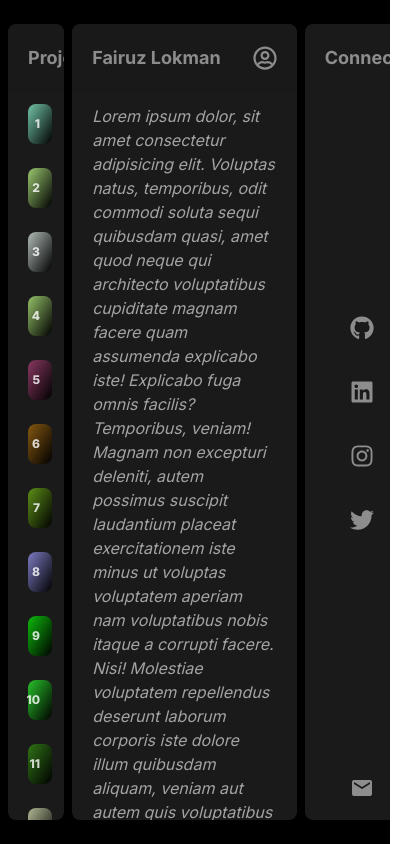
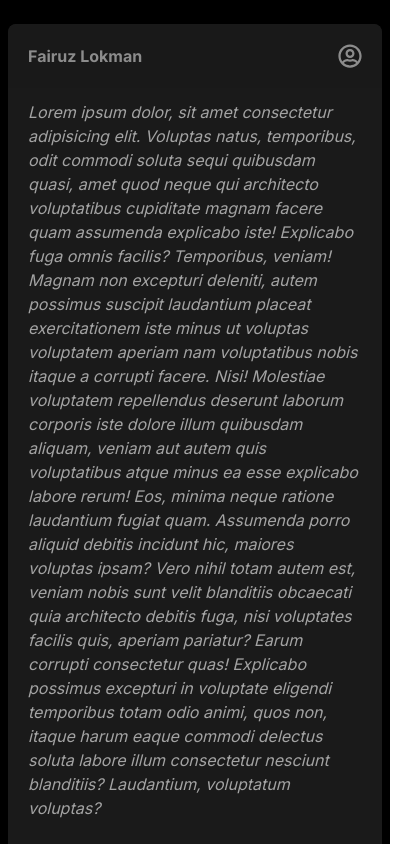
Before and after one commit to fairuzlokman/portfolio, a Next.js app: page / in a window 390 px wide. Shown: the top 844 px of the page, 419 px wide, since content can reach past the window. Built offline with nearby package versions, Linux system fonts and the light colour scheme.

Commit message:
feat: mobile responsive

```diff
--- a/src/pages/index.js
+++ b/src/pages/index.js
@@ -32,7 +32,7 @@ export default function Home() {
       const randomColor = `rgba(${Math.floor(Math.random()*255)}, ${Math.floor(Math.random()*255)}, ${Math.floor(Math.random()*255)}, 0.8)`
 
       arr.push(
-        <div key={i} className={`p-3 ${clicked ? 'w-1/4 aspect-square' : 'w-full aspect-auto'} transition-all duration-700`}>
+        <div key={i} className={`p-3 ${clicked ? 'w-1/4 aspect-square' : 'w-full aspect-[4] md:aspect-auto'} transition-all duration-700`}>
           <div
             style={{ background: `linear-gradient(to bottom right, ${randomColor}, rgba(0, 0, 0, 1))` }}
             className={`w-full h-full rounded-lg flex justify-end items-end p-3`}
@@ -51,14 +51,14 @@ export default function Home() {
       <Head>
         <title>Fairuz Lokman</title>
       </Head>
-      <div className='flex gap-2 h-screen px-2 py-6 bg-black'>
+      <div className='flex flex-col md:flex-row gap-2 md:h-screen px-2 py-6 bg-black'>
         {/* Projects and bio */}
-        <div className={`w-full h-full flex ${clicked ? 'gap-0' : 'gap-2'} rounded-lg`}>
+        <div className={`w-full h-full flex flex-col-reverse md:flex-row ${clicked ? 'gap-0' : 'gap-2'} rounded-lg`}>
           {/* Projects */}
-          <div className={`realtive ${clicked ? 'w-full' : 'w-1/5'} transition-all duration-500 h-full rounded-lg bg-white/10 overflow-y-scroll no-scrollbar`}>
-            <div className='sticky top-0 bg-[#1A1A1A] bg-opacity-95 flex justify-between items-center p-5 rounded-t-lg text-white/50 font-bold text-lg'>
+          <div className={`h-[60vh] md:h-auto relative ${clicked ? 'w-full' : 'w-full md:w-1/5'} transition-all duration-500 h-full rounded-lg bg-white/10 overflow-y-scroll no-scrollbar`}>
+            <div className='sticky top-0 bg-[#1A1A1A] bg-opacity-95 flex justify-between items-center gap-1 p-5 rounded-t-lg text-white/50 font-bold'>
               <p className='hover:text-white'>Projects</p>
-              <p onClick={() => setClicked(!clicked)} className='hover:text-white cursor-pointer whitespace-nowrap'>{clicked ? <span>&lt;-</span> : <span>-&gt;</span>}</p>
+              <p onClick={() => setClicked(!clicked)} className='hover:text-white cursor-pointer whitespace-nowrap hidden md:block'>{clicked ? <span>&lt;-</span> : <span>-&gt;</span>}</p>
             </div>
             <div className='flex flex-wrap px-2'>
               {createBox(30)}
@@ -66,9 +66,9 @@ export default function Home() {
           </div>
 
           {/* Bio */}
-          <div className={`relative ${clicked ? 'w-0 opacity-0' : 'w-4/5'} transition-all duration-500 h-full rounded-lg bg-white/10 overflow-y-scroll no-scrollbar`}>
+          <div className={`h-[60vh] md:h-auto relative ${clicked ? 'w-0 opacity-0' : 'w-full md:w-4/5'} transition-all duration-500 h-full rounded-lg bg-white/10 overflow-y-scroll no-scrollbar`}>
             <div className='sticky top-0 bg-[#1A1A1A] bg-opacity-95 p-5 rounded-t-lg flex justify-between items-center'>
-              <p className='w-fit text-white/50 hover:text-white font-bold text-lg'>Fairuz Lokman</p>
+              <p className='w-fit text-white/50 hover:text-white font-bold'>Fairuz Lokman</p>
               <FaRegUserCircle className='text-2xl text-white/50 hover:text-white' />
             </div>
             <div className='px-5 my-3'>
@@ -98,9 +98,9 @@ export default function Home() {
         </div>
 
         {/* Connect */}
-        <div className='w-fit h-full flex flex-col justify-between items-center rounded-lg bg-white/10'>
-          <p className='p-5 rounded-t-lg text-white/50 hover:text-white font-bold text-lg'>Connect</p>
-          <div className='flex flex-col gap-10'>
+        <div className='w-full md:w-fit h-full flex flex-row md:flex-col justify-between items-center rounded-lg bg-white/10'>
+          <p className='p-5 rounded-t-lg text-white/50 hover:text-white font-bold'>Connect</p>
+          <div className='flex flex-row md:flex-col gap-10'>
             {socialMedia.map((e, i) => (
               <a key={i} target='_blank' href={e.link}>
                 <span className='text-white/50 hover:text-white text-2xl'>
```
